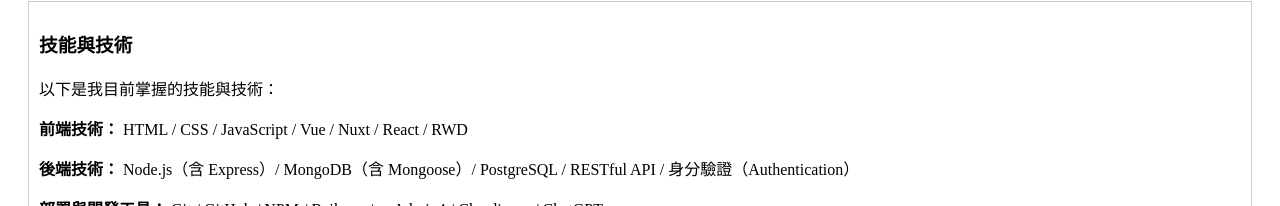
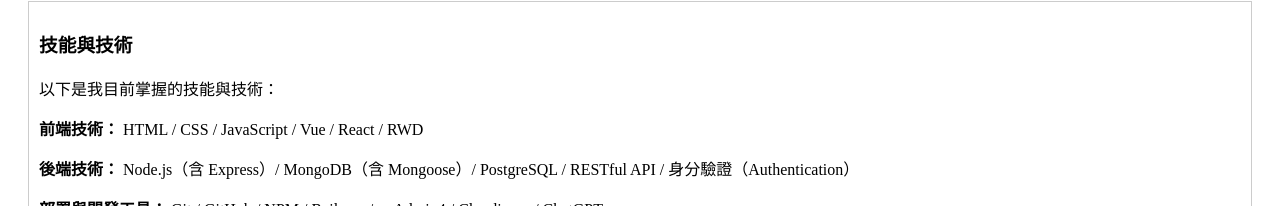
Before and after one commit to AlisonSmith1/note, a Nuxt app: page / in a window 1280 px wide. Shown: the part 355-561 px from the top of the page. Built offline with nearby package versions, Linux system fonts and the light colour scheme.

Commit message:
改資料

```diff
--- a/pages/index.vue
+++ b/pages/index.vue
@@ -12,7 +12,7 @@
         <p>以下是我目前掌握的技能與技術：</p>
         <p>
           <strong>前端技術：</strong>
-          HTML / CSS / JavaScript / Vue / Nuxt / React / RWD
+          HTML / CSS / JavaScript / Vue / React / RWD
         </p>
         <p>
           <strong>後端技術：</strong>
```
